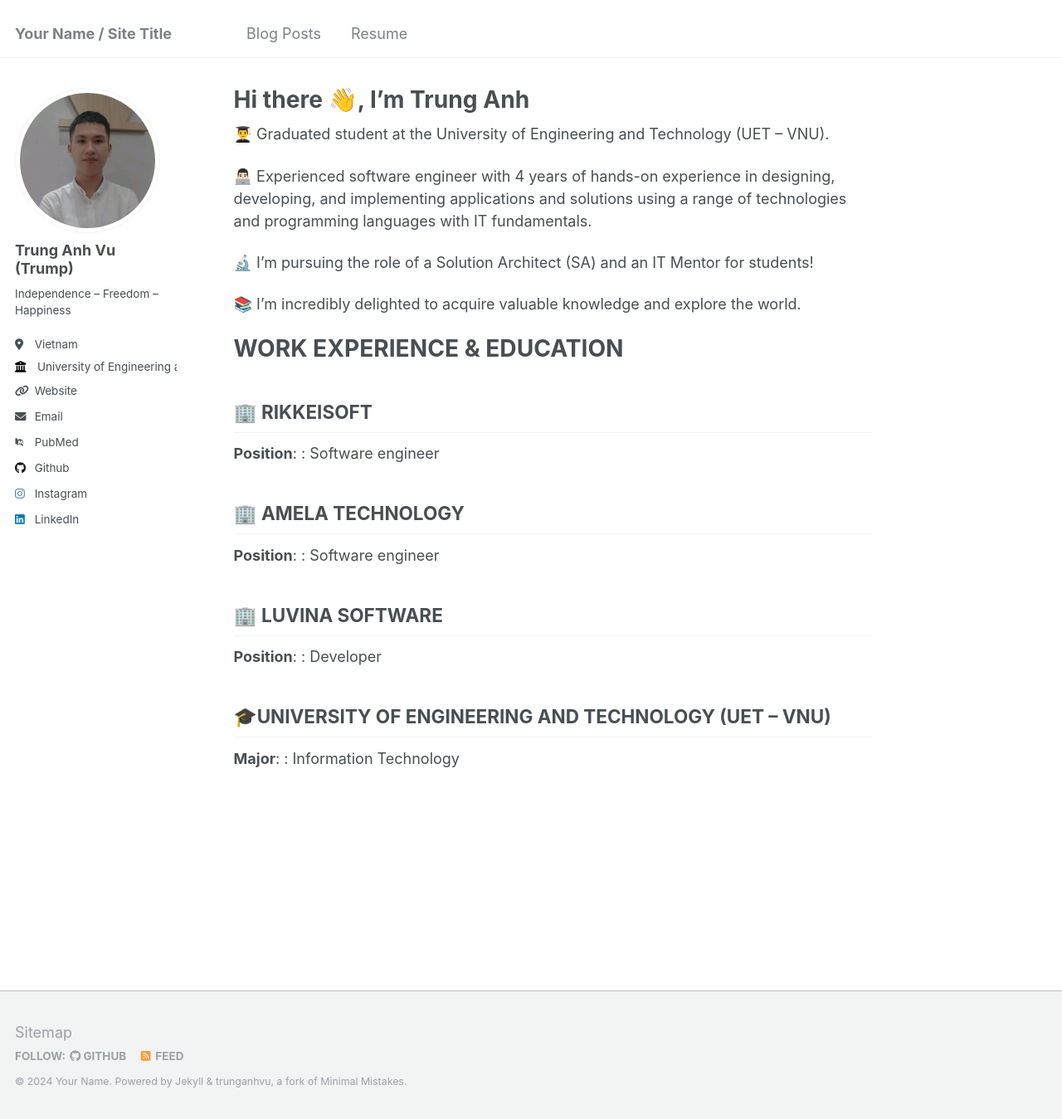
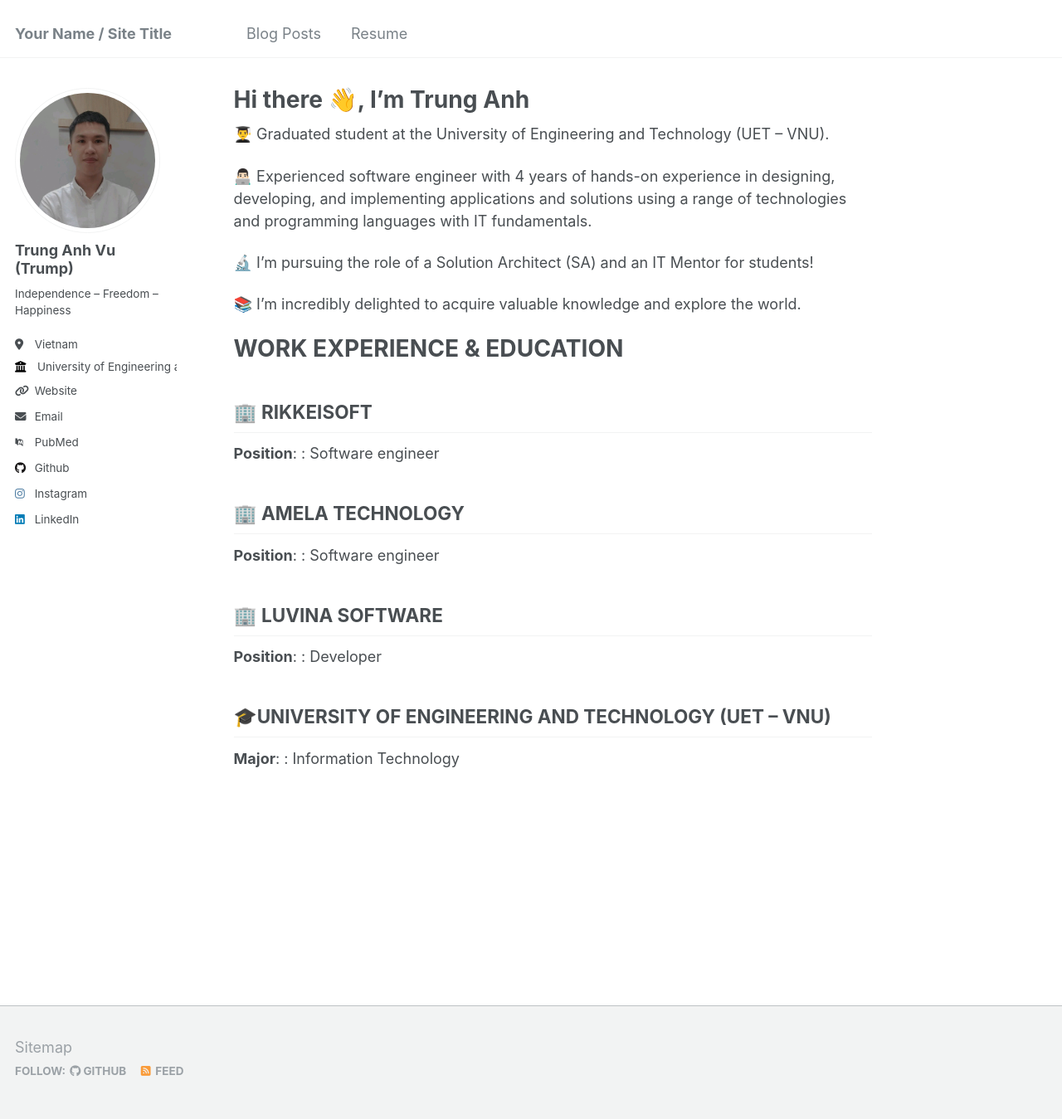
Before and after one commit to trunganhvu/trunganhvu.github.io, a Jekyll site: the page built from _pages/about.md, in a window 1280 px wide and 1349 px high. Shown: the whole window at 83% size. Built offline with Jekyll 4.4.1, drawn with Linux system fonts in a browser that asks for light colours; some web fonts are replaced.

Commit message:
comment out footer

```diff
--- a/_includes/footer.html
+++ b/_includes/footer.html
@@ -19,4 +19,4 @@
 </div>
 {% endif %}
 
-<div class="page__footer-copyright">&copy; {{ site.time | date: '%Y' }} {{ site.name | default: site.title }}. {{ site.data.ui-text[site.locale].powered_by | default: "Powered by" }} <a href="http://jekyllrb.com" rel="nofollow">Jekyll</a> &amp; <a href="https://github.com/trunganhvu/trunganhvu.github.io">trunganhvu</a>, a fork of <a href="https://mademistakes.com/work/minimal-mistakes-jekyll-theme/" rel="nofollow">Minimal Mistakes</a>.</div>
+<!-- <div class="page__footer-copyright">&copy; {{ site.time | date: '%Y' }} {{ site.name | default: site.title }}. {{ site.data.ui-text[site.locale].powered_by | default: "Powered by" }} <a href="http://jekyllrb.com" rel="nofollow">Jekyll</a> &amp; <a href="https://github.com/trunganhvu/trunganhvu.github.io">trunganhvu</a>, a fork of <a href="https://mademistakes.com/work/minimal-mistakes-jekyll-theme/" rel="nofollow">Minimal Mistakes</a>.</div> -->
```
